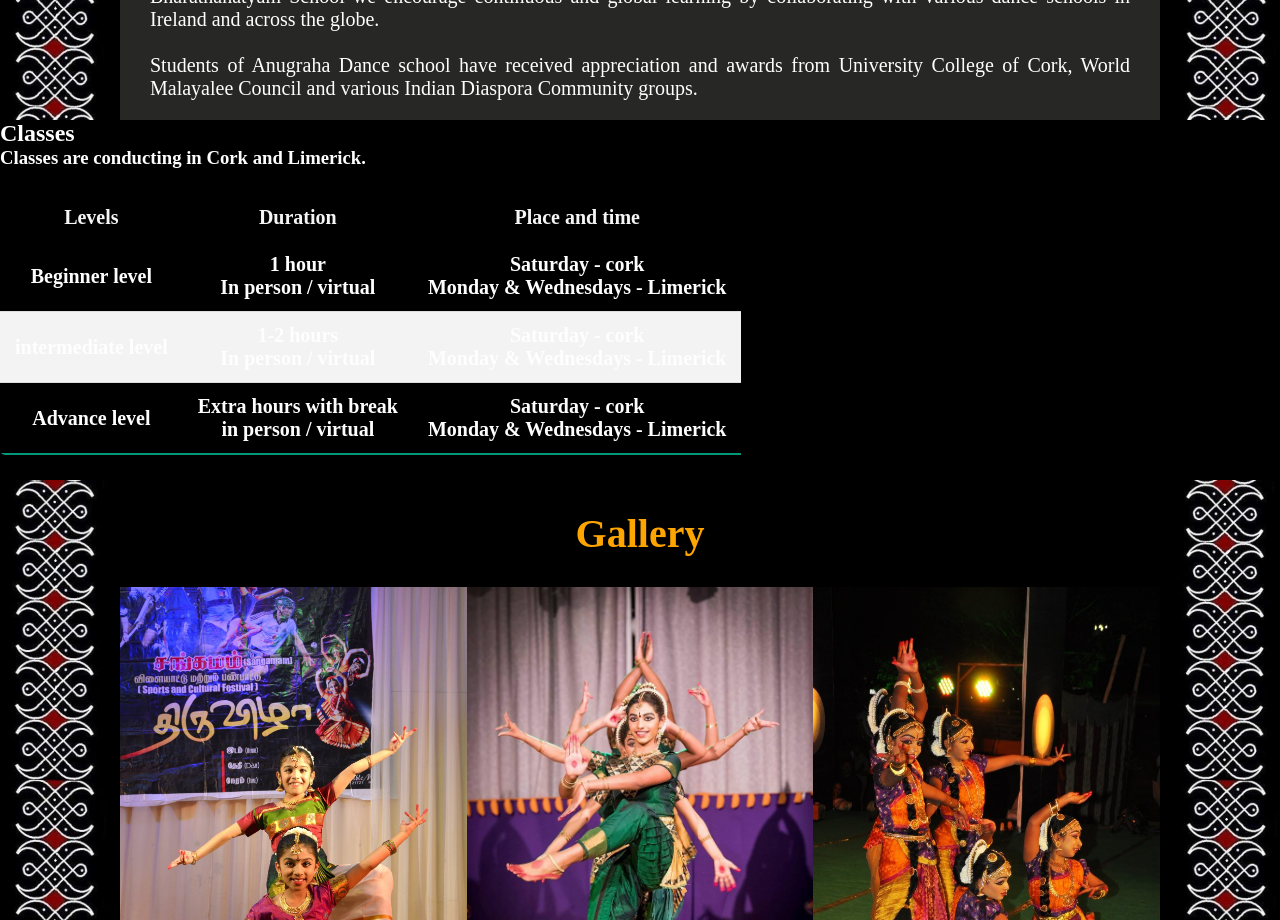
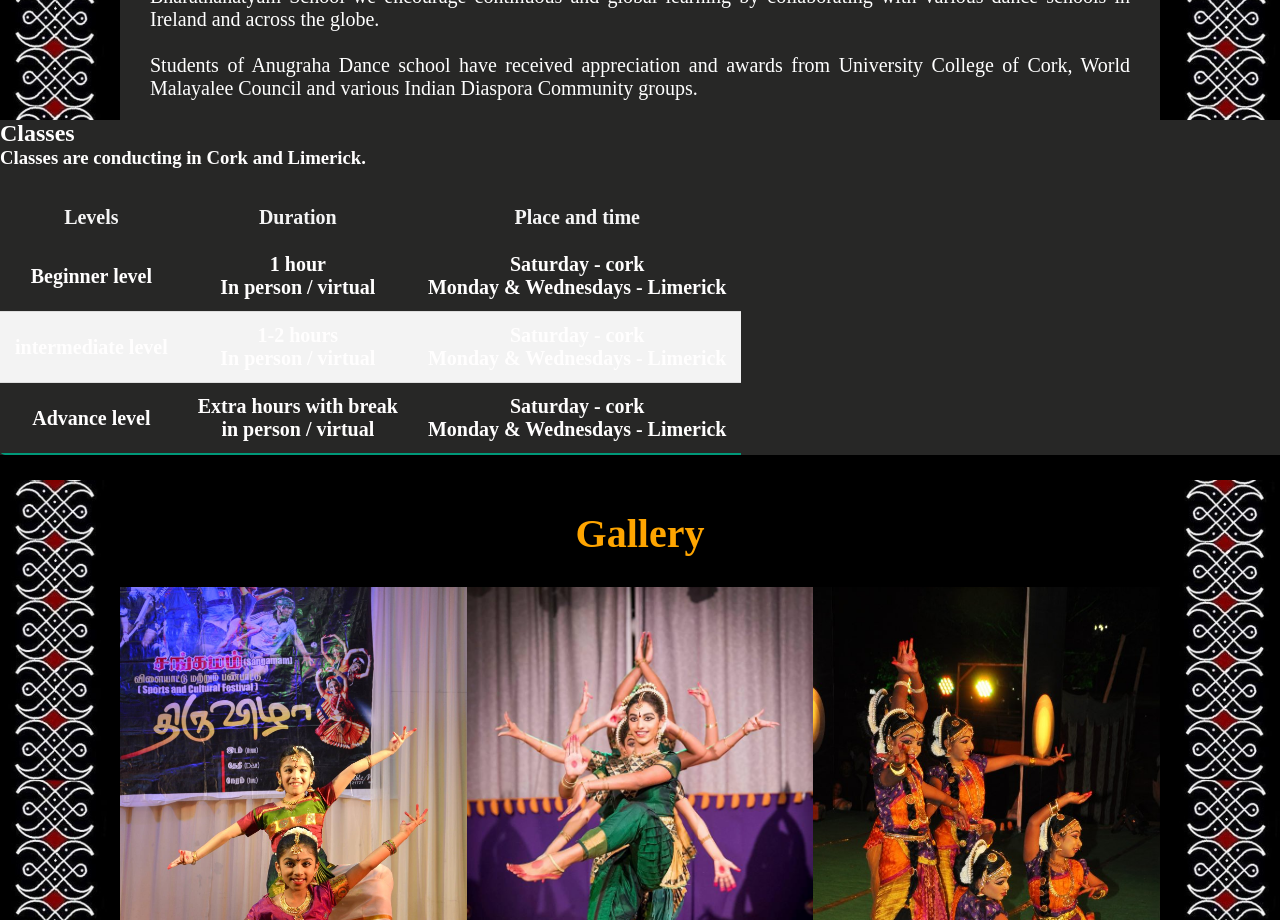
Before and after one commit to Code-Institute-Submissions/Saranyajothy-danceschool, a plain HTML site: page index.html in a window 1280 px wide. Shown: the part 1440-2360 px from the top of the page. Drawn offline with Linux system fonts and the light colour scheme.

Commit message:
fix 2 div to differentiate the h2 h3 table

```diff
--- a/assests/css/style.css
+++ b/assests/css/style.css
@@ -131,6 +131,9 @@ header {
   color: orange;
 }
 /* classes */
+.class-content {
+    background-color: rgb(39, 39, 38);
+}
 .table-content {
     border-collapse: collapse;
     margin: 25px 0;
```
